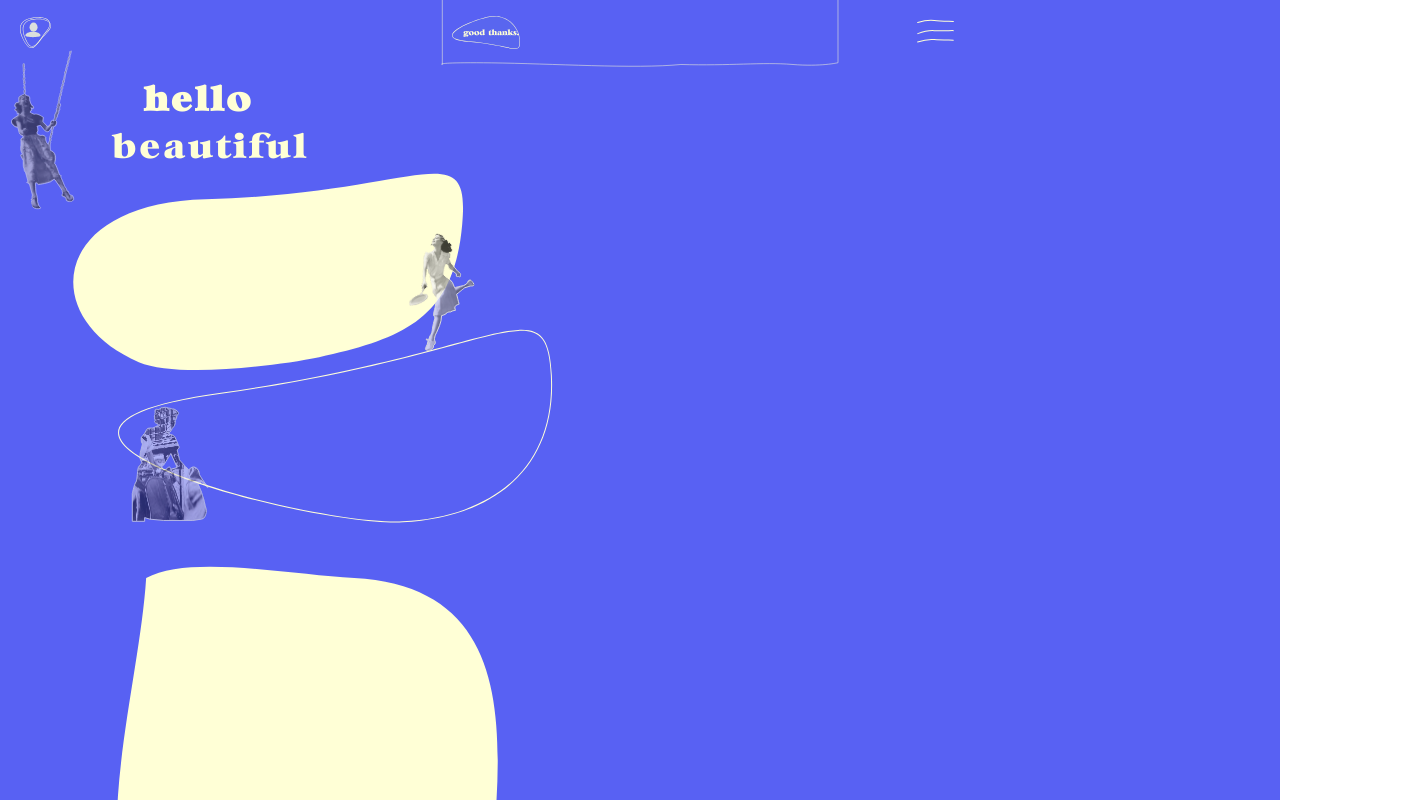
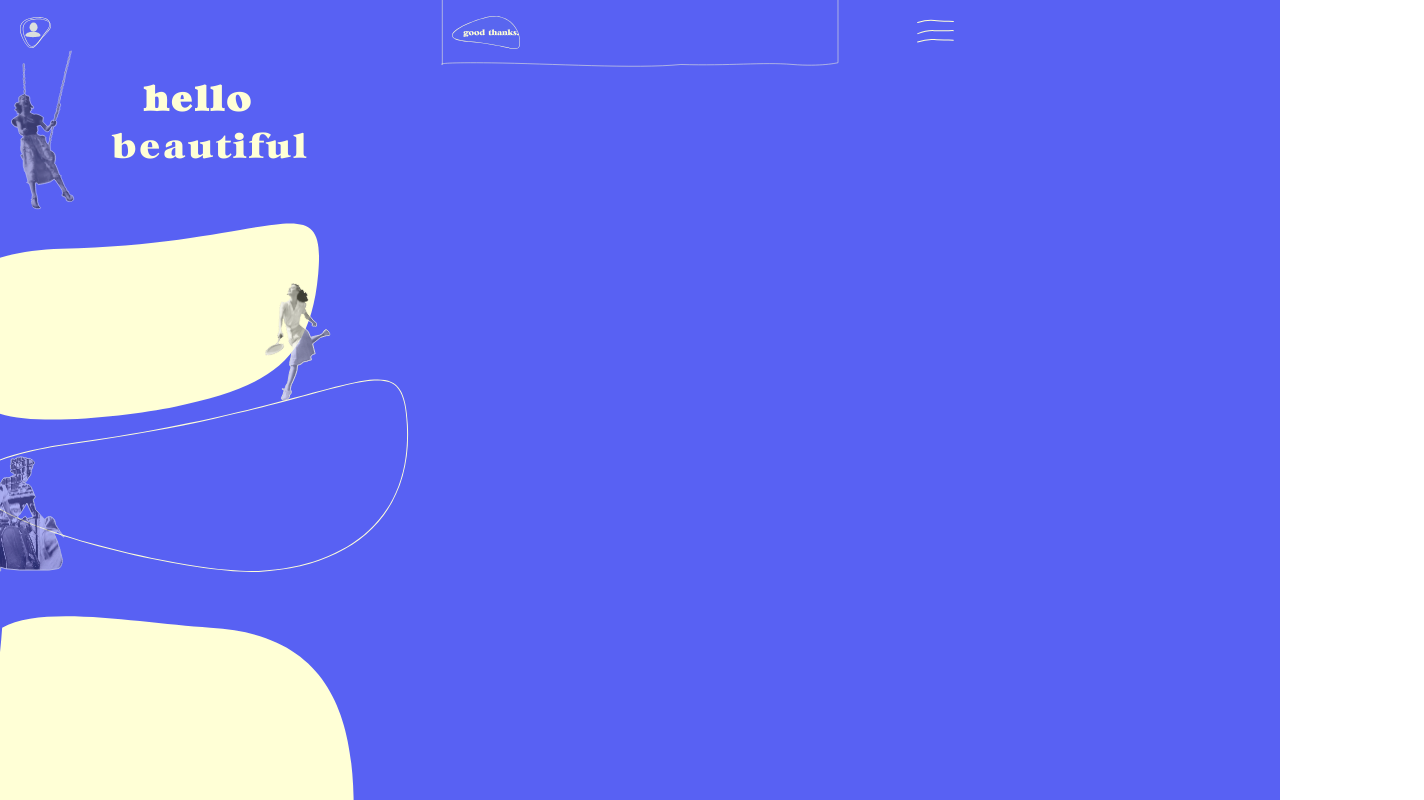
Before and after one commit to RonjaMeinecke/good-thanks-app, a Next.js app: page /home in a window 1280 px wide. Shown: the top 800 px of the page, 1424 px wide, since content can reach past the window. Built offline with nearby package versions, Linux system fonts and the light colour scheme.

Commit message:
💄 add background shapes

```diff
--- a/pages/home.module.css
+++ b/pages/home.module.css
@@ -1,7 +1,8 @@
 .container {
-  min-height: 100vh;
+  height: 480vh;
   background-color: var(--app-color-blue);
   position: relative;
+  overflow: hidden;
 }
 
 .girlOnSwing {
@@ -28,3 +29,8 @@
   letter-spacing: 0.2rem;
   transform: translateX(7rem) translateY(3.1rem);
 }
+
+.shapes {
+  transform: translateX(-9rem) translateY(3.1rem);
+  position: relative;
+}
--- a/pages/home.tsx
+++ b/pages/home.tsx
@@ -12,7 +12,7 @@ export default function Home() {
         </div>
         <h1 className={styles.greeting1}>hello</h1>
         <h2 className={styles.greeting2}>beautiful</h2>
-        <img className={styles.shapes} src="/assets/BGShapes.svg" />
+        <img className={styles.shapes} src="/assets/shapesBG.svg" />
       </main>
     </>
   );
```
